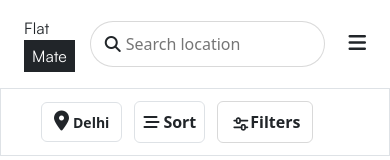
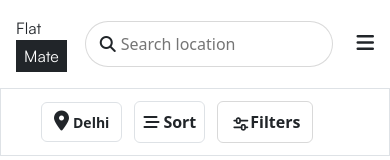
Before and after one commit to jasvinderkhera/flatmate_frontend, a React (Create React App) app: page / in a window 390 px wide. Shown: the top 160 px of the page. Built offline with nearby package versions, Linux system fonts and the light colour scheme; no server answers.

Commit message:
logo padding problem solved for mobile device

```diff
--- a/src/components/Home.jsx
+++ b/src/components/Home.jsx
@@ -1,6 +1,16 @@
 import React from 'react'
+import { useState, useEffect } from 'react'
 
 function Home() {
+  const[data1,setData1] = useState([])
+  const[data2,setData2] = useState([])
+
+  useEffect(()=>{
+    fetch("https://raw.githubusercontent.com/jasvinderkhera/Fake-Server/main/FlatMateFlats.json").then(response => response.json()).then((data) => {
+    console.log(data)
+
+    })
+  },[])
   return (
     <div>
         <div className="container spaces_container py-5">
--- a/src/components/common/Header.jsx
+++ b/src/components/common/Header.jsx
@@ -25,7 +25,7 @@ function Header() {
 
   return (
     <div className="fixed_container">
-      <nav className="py-3 px-4">
+      <nav className="py-3 px-3">
         <div className="navbar_left d-flex align-items-center gap-4">
           <Link to="/" className="logo nav-link">
             <span>Flat</span>
```
